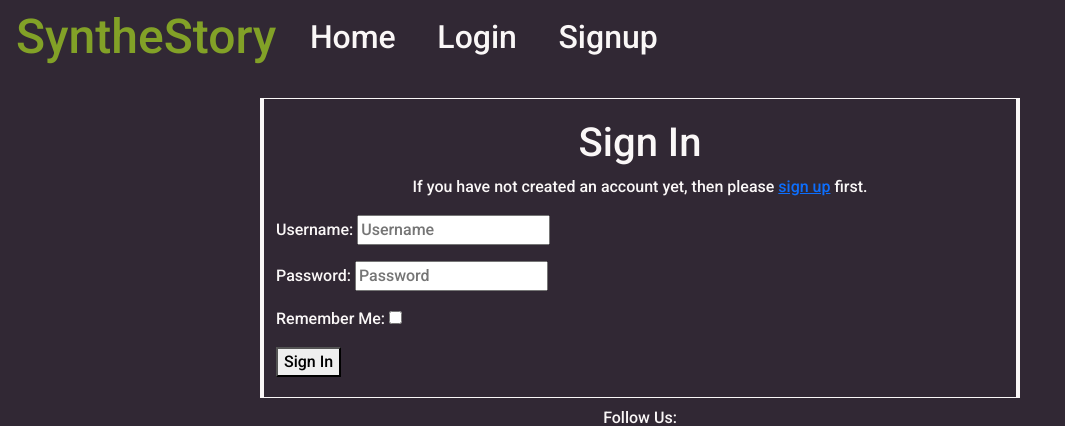
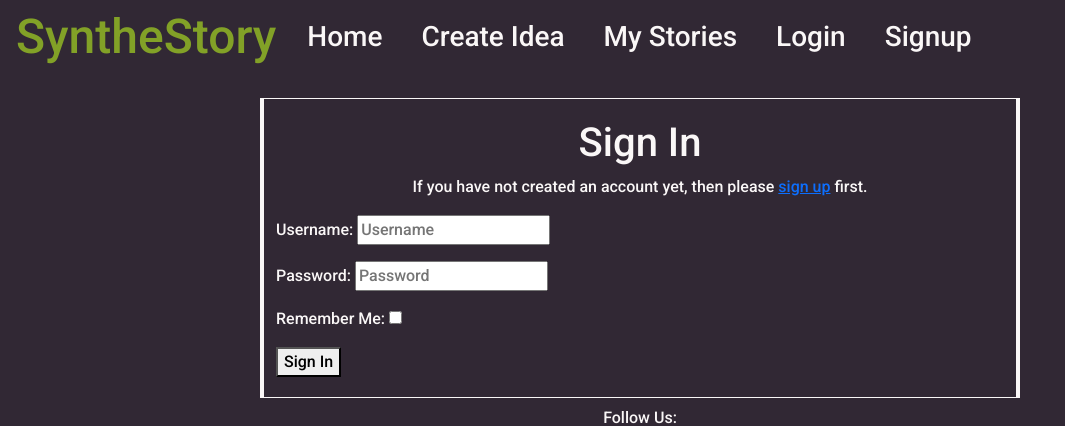
Before and after one commit to CarlG96/synthestory, a Django app: page /accounts/login/ in a window 1280 px wide. Shown: the top 426 px of the page, without its empty margins (0-1065 px from the left). Run offline with Django 3.2, Linux system fonts and the light colour scheme; some libraries are stand-ins or nearby versions; some web fonts are replaced.

Commit message:
style: Make header show all links and restyle ready for login protection

```diff
--- a/static/css/style.css
+++ b/static/css/style.css
@@ -109,7 +109,7 @@ a i {
 }
 
 .nav-float {
-    margin-left: 2vw;
+    margin-left: 1.8vw;
     justify-content: right;
 }
 
--- a/templates/base.html
+++ b/templates/base.html
@@ -34,25 +34,25 @@
             <div class="collapse navbar-collapse" id="navbarNav">
                 <ul class="navbar-nav">
                     <li class="nav-item active">
-                        <a href="{% url 'home' %}" class="nav-link white-text link center-text nav-float"><h2>Home</h2></a>
+                        <a href="{% url 'home' %}" class="nav-link white-text link center-text nav-float"><h3>Home</h2></a>
+                    </li>
+                    <li class="nav-item active">
+                        <a href="{% url 'genre-page' %}" class="nav-link white-text link center-text nav-float"><h3>Create Idea</h2></a>
+                    </li>
+                    <li class="nav-item active">
+                        <a href="/my-stories/{{user.id}}" class="nav-link white-text link center-text nav-float"><h3>My Stories</h2></a>
                     </li>
                     {% if user.is_authenticated %}
                     <li class="nav-item active">
-                        <a href="{% url 'genre-page' %}" class="nav-link white-text link center-text nav-float"><h2>Create Idea</h2></a>
-                    </li>
-                    <li class="nav-item active">
-                        <a href="/my-stories/{{user.id}}" class="nav-link white-text link center-text nav-float"><h2>My Stories</h2></a>
-                    </li>
-                    <li class="nav-item active">
-                        <a href="{% url 'account_logout' %}" class="nav-link white-text link center-text nav-float"><h2>Logout</h2></a>
+                        <a href="{% url 'account_logout' %}" class="nav-link white-text link center-text nav-float"><h3>Logout</h2></a>
                     </li>
                     {% else %}
                     <li class="nav-item active">
-                        <a href="{% url 'account_login' %}" class="nav-link white-text link center-text nav-float"><h2>Login</h2></a>
+                        <a href="{% url 'account_login' %}" class="nav-link white-text link center-text nav-float"><h3>Login</h2></a>
                     </li>
 
                     <li class="nav-item active">
-                        <a href="{% url 'account_signup' %}" class="nav-link white-text link center-text nav-float"><h2>Signup</h2></a>
+                        <a href="{% url 'account_signup' %}" class="nav-link white-text link center-text nav-float"><h3>Signup</h2></a>
                     </li>
                     {% endif %}
                 </ul>
```
